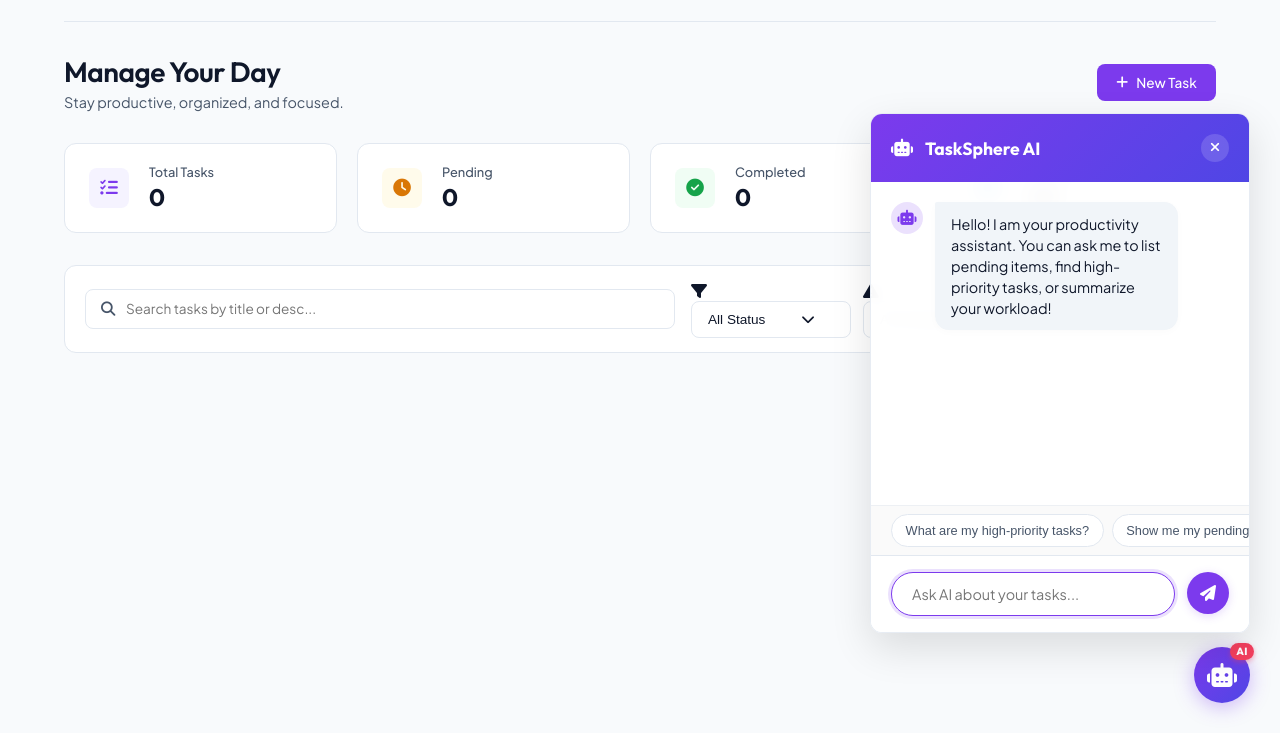
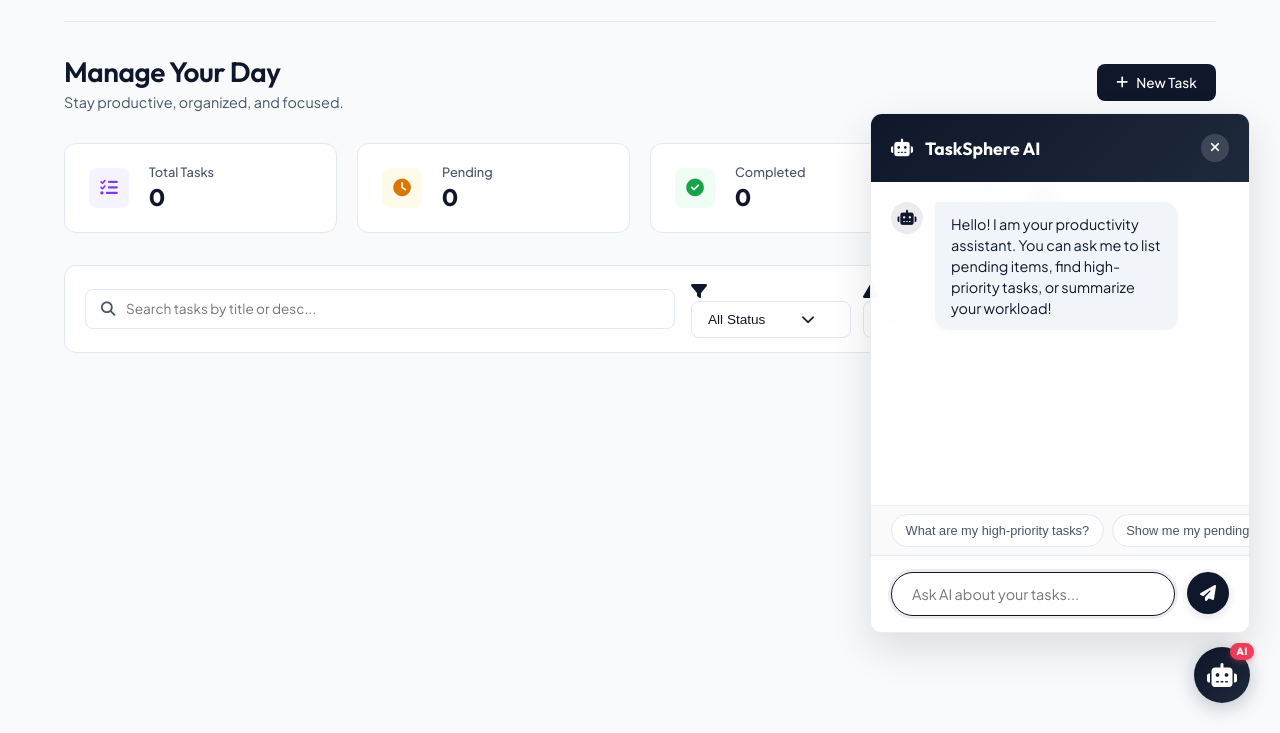
Before and after one commit to Princegitb/todo-app, a website: page public/index.html in a window 1280 px wide. Both pictures are taken after a click on the button "AI". Shown: the part 67-800 px from the top of the page. Drawn offline with Linux system fonts and the light colour scheme; no server answers.

Commit message:
Modified CSS File

```diff
--- a/public/style.css
+++ b/public/style.css
@@ -9,9 +9,9 @@
   --text-secondary: #475569;
   --text-muted: #94a3b8;
 
-  --primary: #7c3aed; /* Purple Accent */
-  --primary-glow: rgba(124, 58, 237, 0.15);
-  --primary-hover: #6d28d9;
+  --primary: #0f172a; /* Premium Dark Slate/Black */
+  --primary-glow: rgba(15, 23, 42, 0.08); /* Subtle grey glow */
+  --primary-hover: #1e293b; /* Charcoal gray */
 
   --priority-high: #dc2626;
   --priority-high-bg: #fee2e2;
@@ -1040,12 +1040,12 @@ select {
   width: 56px;
   height: 56px;
   border-radius: 50%;
-  background: linear-gradient(135deg, var(--primary) 0%, #4f46e5 100%);
+  background: linear-gradient(135deg, var(--primary) 0%, #1e293b 100%);
   border: none;
   color: white;
   font-size: 1.5rem;
   cursor: pointer;
-  box-shadow: 0 4px 20px rgba(124, 58, 237, 0.35);
+  box-shadow: 0 4px 20px rgba(15, 23, 42, 0.25);
   display: flex;
   align-items: center;
   justify-content: center;
@@ -1055,7 +1055,7 @@ select {
 
 .ai-chat-bubble:hover {
   transform: scale(1.1) translateY(-2px);
-  box-shadow: 0 6px 24px rgba(124, 58, 237, 0.5);
+  box-shadow: 0 6px 24px rgba(15, 23, 42, 0.35);
 }
 
 .ai-chat-bubble:active {
@@ -1107,7 +1107,7 @@ select {
 
 .ai-chat-header {
   padding: 1.25rem;
-  background: linear-gradient(135deg, var(--primary) 0%, #4f46e5 100%);
+  background: linear-gradient(135deg, var(--primary) 0%, #1e293b 100%);
   color: white;
   display: flex;
   justify-content: space-between;
@@ -1336,7 +1336,7 @@ select {
   justify-content: center;
   font-size: 1rem;
   transition: var(--transition-smooth);
-  box-shadow: 0 2px 10px rgba(124, 58, 237, 0.2);
+  box-shadow: 0 2px 10px rgba(15, 23, 42, 0.15);
 }
 
 #ai-chat-send:hover {
```
